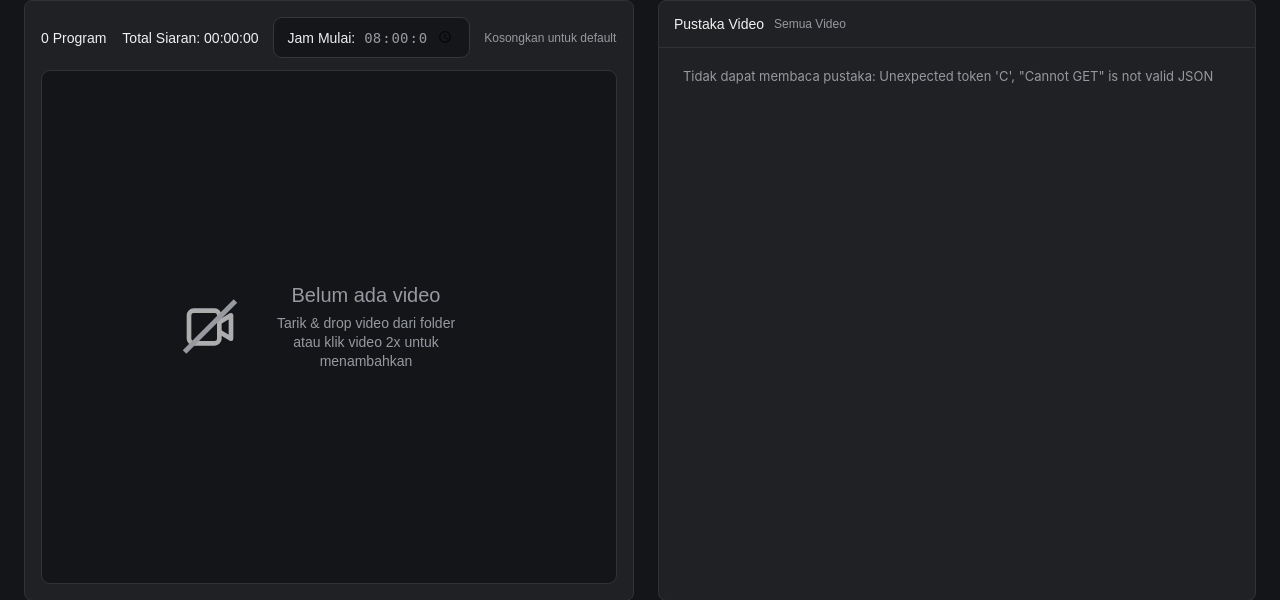
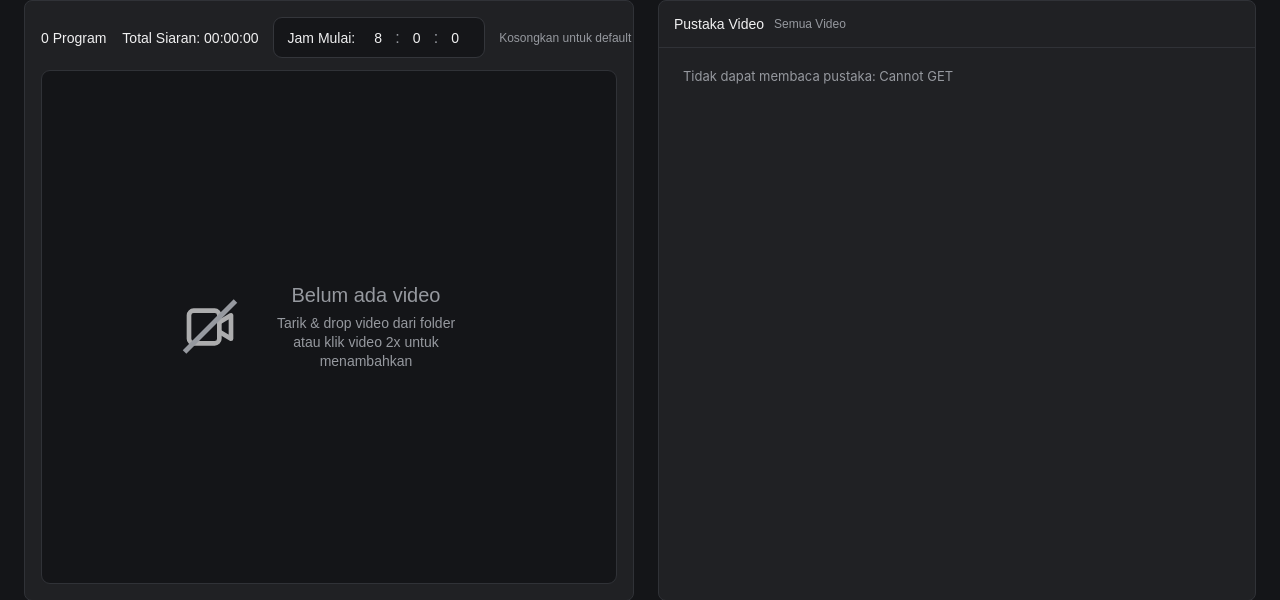
Before and after one commit to DaraH06/playlist-dashboard-jitv, a Flask app: page /create-playlist in a window 1280 px wide. Shown: the part 93-693 px from the top of the page. Run offline with Flask 3, Linux system fonts and the light colour scheme; the visitor is signed in with stand-in values (Sample User, id 1).

Commit message:
Menambahkan fitur create playlist via GUI

```diff
--- a/app.py
+++ b/app.py
@@ -11,7 +11,7 @@ from functools import wraps
 from flask import Flask, render_template, request, jsonify, session, redirect, url_for
 from werkzeug.security import check_password_hash, generate_password_hash
 from mpv_controller import make_controller, VIDEO_ROOT, ALLOWED_EXT, safe_path
-from precision_scheduler import PrecisionScheduler, parse_playlist_text
+from precision_scheduler import PrecisionScheduler, parse_playlist_text, CCTV_LIVE
 
 app = Flask(__name__)
 
@@ -531,5 +531,95 @@ def api_precision_playlist_detail(date_name):
 def create_playlist():
     return render_template("create.html")
 
+
+@app.route("/api/create-playlist", methods=["POST"])
+@login_required
+def api_save_created_playlist():
+    data = request.get_json(silent=True) or {}
+    if not isinstance(data, dict):
+        return jsonify({"error": "Format permintaan tidak valid"}), 400
+    name = data.get("name")
+    name = name.strip() if isinstance(name, str) else ""
+    items = data.get("items")
+    if not re.fullmatch(r"\d{4}-\d{2}-\d{2}", name):
+        return jsonify({"error": "Format nama harus yyyy-mm-dd"}), 400
+    try:
+        from datetime import date
+        date.fromisoformat(name)
+    except ValueError:
+        return jsonify({"error": "Tanggal playlist tidak valid"}), 400
+    if not isinstance(items, list) or not items:
+        return jsonify({"error": "Playlist tidak boleh kosong"}), 400
+
+    from generate_playlist import seconds_to_timecode
+    rows = []
+    precision_entries = []
+    for item in items:
+        if not isinstance(item, dict):
+            return jsonify({"error": "Format item playlist tidak valid"}), 400
+        kind = item.get("type", "video")
+        duration = item.get("duration")
+        start = item.get("start_time")
+        if kind not in ("video", "live", "break"):
+            return jsonify({"error": "Tipe item playlist tidak valid"}), 400
+        if isinstance(duration, bool) or not isinstance(duration, int) or duration <= 0:
+            return jsonify({"error": "Semua program harus memiliki durasi positif dalam detik"}), 400
+        try:
+            if not isinstance(start, str) or not re.fullmatch(r"\d{2,}:\d{2}:\d{2}", start):
+                raise ValueError
+            hours, minutes, seconds = (int(part) for part in start.split(":"))
+            if minutes > 59 or seconds > 59:
+                raise ValueError
+            start_seconds = hours * 3600 + minutes * 60 + seconds
+            if start_seconds >= 172800:
+                return jsonify({"error": "Jam mulai melebihi batas 48 jam"}), 400
+        except (TypeError, ValueError):
+            return jsonify({"error": "Jam mulai tidak valid"}), 400
+
+        if kind == "video":
+            rel_path = item.get("path")
+            try:
+                full_path = safe_path(rel_path)
+            except (TypeError, ValueError):
+                return jsonify({"error": "Path video tidak valid"}), 400
+            if not os.path.isfile(full_path):
+                return jsonify({"error": f"Video tidak ditemukan: {item.get('name', '')}"}), 400
+            normalized_path = os.path.relpath(full_path, VIDEO_ROOT).replace(os.sep, "/")
+            content = f"UTF8{normalized_path}"
+            precision_entries.append({
+                "start": start_seconds, "duration": duration, "end": start_seconds + duration,
+                "label": os.path.basename(normalized_path), "path": normalized_path, "type": "video",
+            })
+        elif kind == "live":
+            content = "srt://live"
+            precision_entries.append({
+                "start": start_seconds, "duration": duration, "end": start_seconds + duration,
+                "label": CCTV_LIVE, "type": "live",
+            })
+        else:
+            return jsonify({"error": "Tipe item 'break' tidak didukung dalam playlist presisi"}), 400
+
+        rows.append((seconds_to_timecode(start_seconds), seconds_to_timecode(duration), content))
+
+    if not rows:
+        return jsonify({"error": "Playlist harus memiliki video atau segmen live"}), 400
+
+    output_dir = os.path.join(os.path.dirname(__file__), "playlist")
+    output_path = os.path.join(output_dir, f"{name}.playlist")
+    try:
+        os.makedirs(output_dir, exist_ok=True)
+        with open(output_path, "w", encoding="utf-8", newline="\n") as playlist_file:
+            for row in rows:
+                playlist_file.write("\t".join(row) + "\n")
+    except OSError as exc:
+        return jsonify({"error": f"Gagal menyimpan file playlist: {exc}"}), 500
+
+    try:
+        precision.save_playlist(name, precision_entries)
+    except (ValueError, OSError, TypeError) as exc:
+        app.logger.exception("Gagal mendaftarkan jadwal playlist %s", name)
+        return jsonify({"error": "Gagal mendaftarkan jadwal playlist"}), 500
+    return jsonify({"status": "ok", "name": name, "path": f"playlist/{name}.playlist"})
+
 if __name__ == "__main__":
     app.run(host="0.0.0.0", port=5000, threaded=True)
--- a/static/app.js
+++ b/static/app.js
@@ -10,7 +10,13 @@ async function api(path, options = {}) {
     headers: { "Content-Type": "application/json" },
     ...options,
   });
-  return res.json();
+  const text = await res.text();
+  if (!res.ok) {
+    let errMsg = text;
+    try { errMsg = JSON.parse(text).error || text; } catch {}
+    throw new Error(errMsg);
+  }
+  return text ? JSON.parse(text) : {};
 }
 
 function displayName(relPath) {
@@ -694,11 +700,32 @@ function setupEventListeners() {
     }
   });
 
-  // Start time
-  document.getElementById('start-time-input').addEventListener('change', () => {
+  // Start time (24-hour fields)
+  const startHour = document.getElementById('start-hour');
+  const startMinute = document.getElementById('start-minute');
+  const startSecond = document.getElementById('start-second');
+  const hiddenStart = document.getElementById('start-time-input');
+  function buildStartTime() {
+    const clamp = (field, max) => {
+      const value = Number.parseInt(field.value, 10);
+      return Number.isFinite(value) ? Math.max(0, Math.min(max, value)) : 0;
+    };
+    const h = clamp(startHour, 23);
+    const m = clamp(startMinute, 59);
+    const s = clamp(startSecond, 59);
+    startHour.value = String(h);
+    startMinute.value = String(m);
+    startSecond.value = String(s);
+    hiddenStart.value = `${String(h).padStart(2, '0')}:${String(m).padStart(2, '0')}:${String(s).padStart(2, '0')}`;
+  }
+  [startHour, startMinute, startSecond].forEach(el => {
+    el.addEventListener('input', () => {
+      buildStartTime();
       recalculateTimes();
       updateScheduleUI();
     });
+  });
+  buildStartTime();
 
   // Date input
   document.getElementById('schedule-date').addEventListener('change', () => {
@@ -1040,8 +1067,9 @@ function handleDragEnd(e) {
   }
 }
 
-// Drop zone
+// Drop zone (create page only)
 const scheduleWrapper = document.getElementById('schedule-table-wrapper');
+if (scheduleWrapper) {
   scheduleWrapper.addEventListener('dragover', (e) => {
     e.preventDefault();
     e.dataTransfer.dropEffect = 'copy';
@@ -1065,6 +1093,7 @@ scheduleWrapper.addEventListener('drop', (e) => {
       }
     } catch (err) { }
   });
+}
 
 // Save Modal
 function openSaveModal() {
@@ -1143,19 +1172,14 @@ async function savePlaylist() {
       }))
     };
 
-    const res = await api('/api/named-playlists', {
+    const res = await api('/api/create-playlist', {
       method: 'POST',
       body: JSON.stringify(playlistData)
     });
 
     if (res.error) throw new Error(res.error);
 
-    closeSaveModal();
-    setCreateMessage(`Playlist “${name}” berhasil disimpan.`, 'success');
-
-    setTimeout(() => {
     window.location.href = '/';
-    }, 2500);
   } catch (error) {
     setSaveMessage('Gagal menyimpan: ' + error.message, 'error');
   } finally {
--- a/static/style.css
+++ b/static/style.css
@@ -2209,24 +2209,38 @@ button.btn-danger:hover {
   font-size: 14px;
 }
 
-.input-with-label input {
-  position: static;
-  width: 92px;
+.start-time-fields {
+  display: flex;
+  align-items: center;
+  gap: 2px;
+  color: #96999f;
+  font-variant-numeric: tabular-nums;
+}
+
+.start-time-fields input {
+  width: 30px;
   height: 30px;
   padding: 0;
   border: 0;
+  outline: 0;
   background: transparent;
-  color: #96999f;
-  color-scheme: dark;
+  color: #f0f0f1;
+  font: inherit;
   font-size: 14px;
-  opacity: 1;
-  pointer-events: auto;
-  cursor: pointer;
-}
-
-.input-with-label input::-webkit-calendar-picker-indicator {
-  filter: invert(1);
-  opacity: .8;
+  text-align: center;
+  font-variant-numeric: tabular-nums;
+  appearance: textfield;
+}
+
+.start-time-fields input::-webkit-inner-spin-button,
+.start-time-fields input::-webkit-outer-spin-button {
+  margin: 0;
+  appearance: none;
+}
+
+.start-time-fields input:focus {
+  border-radius: 4px;
+  background: #24262b;
 }
 
 .input-with-label:focus-within {
--- a/templates/create.html
+++ b/templates/create.html
@@ -45,10 +45,19 @@
           <span id="total-duration" class="total-duration">Total Siaran: 00:00:00</span>
         </div>
         <div class="schedule-start-time">
-          <label for="start-time-input" class="visually-hidden">Jam Mulai</label>
           <div class="input-with-label">
             <span class="start-time-label">Jam Mulai:</span>
-            <input type="time" id="start-time-input" value="08:00:00" step="1" aria-label="Jam mulai siaran">
+            <div class="start-time-fields" role="group" aria-label="Jam mulai siaran">
+              <label class="visually-hidden" for="start-hour">Jam (00–23)</label>
+              <input type="number" id="start-hour" min="0" max="23" value="08" inputmode="numeric" aria-label="Jam, format 24 jam">
+              <span aria-hidden="true">:</span>
+              <label class="visually-hidden" for="start-minute">Menit (00–59)</label>
+              <input type="number" id="start-minute" min="0" max="59" value="00" inputmode="numeric" aria-label="Menit">
+              <span aria-hidden="true">:</span>
+              <label class="visually-hidden" for="start-second">Detik (00–59)</label>
+              <input type="number" id="start-second" min="0" max="59" value="00" inputmode="numeric" aria-label="Detik">
+            </div>
+            <input type="hidden" id="start-time-input" value="08:00:00">
           </div>
         </div>
         <span class="schedule-hint start-time-hint">Kosongkan untuk default</span>
--- a/templates/dashboard.html
+++ b/templates/dashboard.html
@@ -69,7 +69,8 @@
 
   <main class="columns">
     <div class="panel library-panel">
-      <h2 style="margin: 12px;">Pustaka Video</h2>
+      <h2 style="margin: 12px;">Pustaka Video <span
+          style="font-size: 0.8rem; margin-left: 10px;">(/mnt/videoserver/)</span></h2>
       <ul id="browse-list" class="library-tree" aria-label="Pustaka Video">
         <li class="tree-message">Memuat pustaka…</li>
       </ul>
```
Also changed, not shown: precision_scheduler.py (+20 -31 lines), 1 other file. Lines whose indentation alone changed are shown as unchanged.
